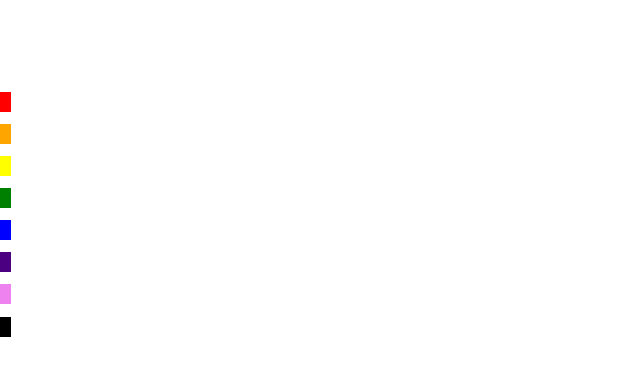
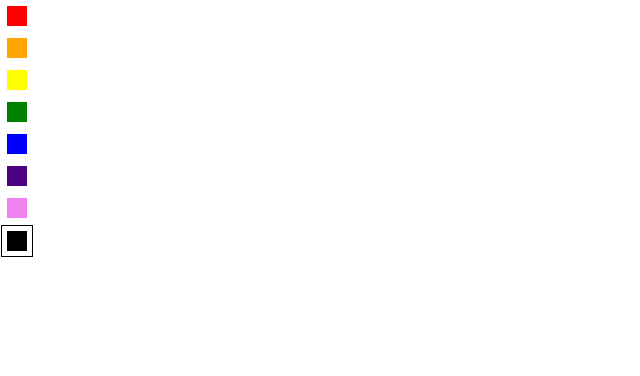
Before and after one commit to mistmurk/BlockBoard, a React app: page / in a window 1280 px wide. Shown: the top 376 px of the page, without its empty margins (0-640 px from the left). Built offline with nearby package versions, Linux system fonts and the light colour scheme.

Commit message:
fixed the color placement

```diff
--- a/src/styles/style.css
+++ b/src/styles/style.css
@@ -37,16 +37,13 @@ input, textarea{color:#000;}
 	display: block;
 }
 #tools > div{
-	width: 5%;
-	height:5%;
 	font-size: 30;
 	justify-content: center;
 	display: flex;
 	flex-direction: column;
 	align-items: center;
+	color: #000;
 }
-
-
 
 /*History*/
 #history{
@@ -97,3 +94,5 @@ input, textarea{color:#000;}
 	width: 100%;
 	height: 100%;
 }
+
+/*tools*/
```
